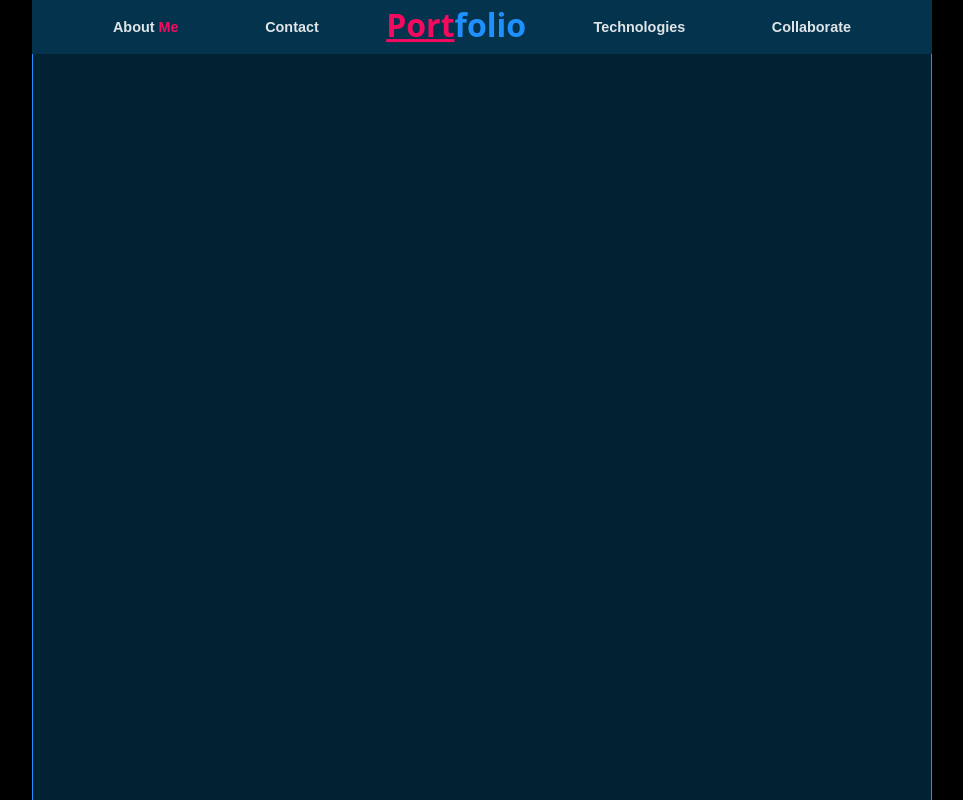
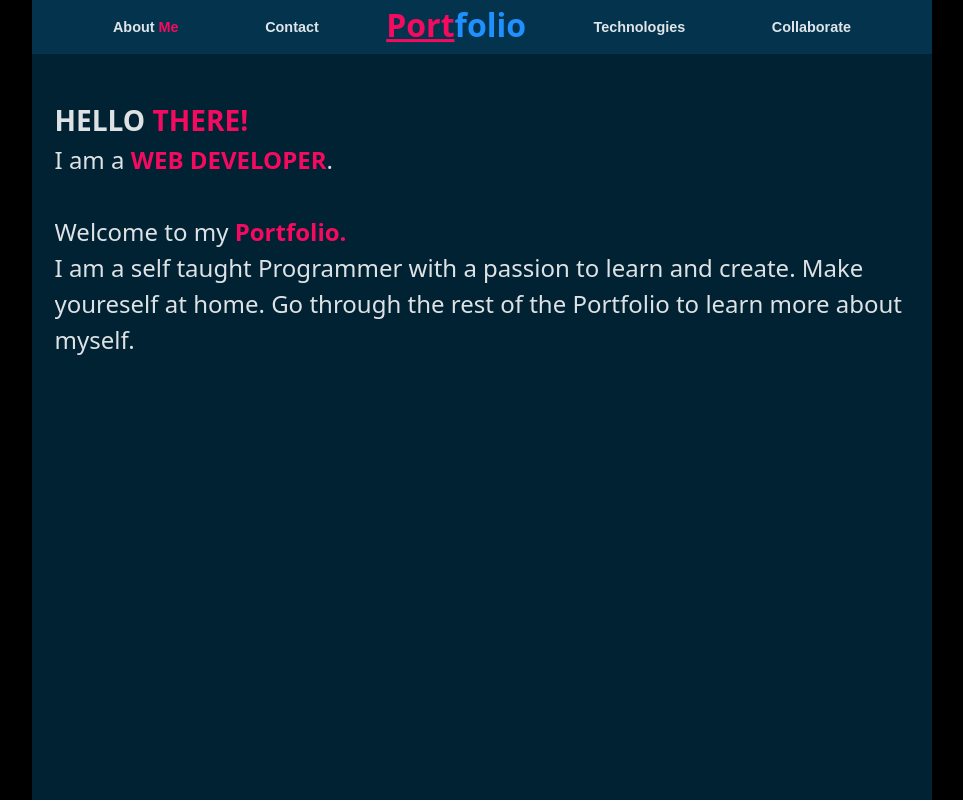
Before and after one commit to MrLloyd808/myewportfolio, a React (Vite) app: page / in a window 1280 px wide. Shown: the whole page, without its empty margins (158-1121 px from the left). Built offline with nearby package versions, Linux system fonts and the light colour scheme.

Commit message:
on the body

```diff
--- a/src/App.css
+++ b/src/App.css
@@ -1,8 +1,8 @@
 #root {
   max-width: 900px;
+  min-height: 100vh;
   margin: 0 auto;
   padding: 2rem;
   padding: 0%;
   background-color: #002233 !important;
-  box-shadow: inset 1px 0 0 dodgerblue, inset -1px 0 0 dodgerblue;
 }
--- a/src/App.jsx
+++ b/src/App.jsx
@@ -1,11 +1,15 @@
 import React from 'react'
 import "./App.css"
 import SuperHeader from './SuperComponents/SuperHeader'
-import HeaderDesktop from './Components/HeaderDesktop'
+import AboutMobile from './Components/AboutMobile'
 
 function App() {
   return (
-<SuperHeader />
+    <>
+    <SuperHeader />
+
+  <AboutMobile />
+  </>
   )
 }
 
--- a/src/Components/AboutMobile.jsx
+++ b/src/Components/AboutMobile.jsx
@@ -2,12 +2,17 @@ import React from 'react'
 
 export default function AboutMobile() {
   return (
+
     <section className='about-mobile'>
-      <h2>
-        HELLO THERE!,
-        <BR/>I AM A WEB DEVELOPER
-      </h2>
-      <H4>I have a passion for coding dynamic and static websites</H4>
+      <h3>HELLO <b className='orange-text'>THERE!</b></h3>
+      <p>
+        I am a <b className='orange-text'>WEB DEVELOPER</b>.</p>
+        <p>
+        <br/>
+        Welcome to my <b className='orange-text'>Portfolio. <br/></b>
+        I am a self taught Programmer with a passion to learn and create.
+        Make youreself at home. Go through the rest of the Portfolio to learn more about myself.
+      </p>
     </section>
   )
 }
--- a/src/Components/HeaderMobile.jsx
+++ b/src/Components/HeaderMobile.jsx
@@ -1,6 +1,6 @@
 import React from 'react'
 import "./StyledComponents/HeaderMobile.css"
- const img = "./Components/images/logo.jpg"
+ import img from "./images/image.png"
 
 const HeaderMobile = () => {
 
--- a/src/Components/StyledComponents/HeaderMobile.css
+++ b/src/Components/StyledComponents/HeaderMobile.css
@@ -1,10 +1,11 @@
 .header-mobile {
     display: flex;
     justify-content: space-between;
-    background: #04344d;
-    padding: 2.2%;
-    position: fixed;
+    align-items: center;
+    position: sticky;
     width: 100%;
+    font-size: .9rem;
+    z-index: 999;
   }
 
   .hamburger {
@@ -14,7 +15,7 @@
     background-color: transparent;
     border: none;
     position: relative;
-    transform: translateY(20%);
+    transform: translateY(-5%);
   }
   .hamburger span {
     display: block;
@@ -110,3 +111,19 @@
   .nav-links:hover {
     background-color: #002233 !important;
   }
+
+  .logo {
+    min-height: 55px;
+    min-width: 50px;
+    width: 55px;
+    height: 55px;
+    padding: 0;
+    margin: 0;
+    transform: translateY(10%);
+    cursor: pointer;
+  }
+
+  .about-mobile {
+    margin: 5% 2.5%;
+    font-size: 1.5rem;
+  }
--- a/src/index.css
+++ b/src/index.css
@@ -15,6 +15,7 @@
   padding: 0;
   margin: 0;
   color: rgba(255, 255, 255, 0.87);
+  overflow: hidden;
 }
 
 body {
```
Also changed, not shown: src/Components/images/image.png (added), src/Components/images/logo.jpg (deleted).
